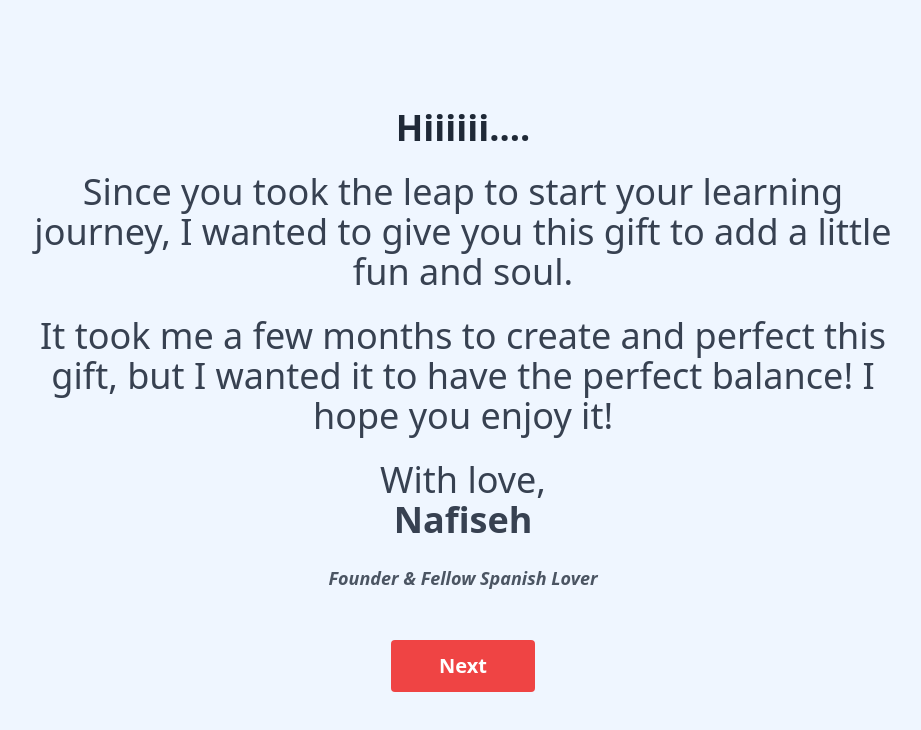
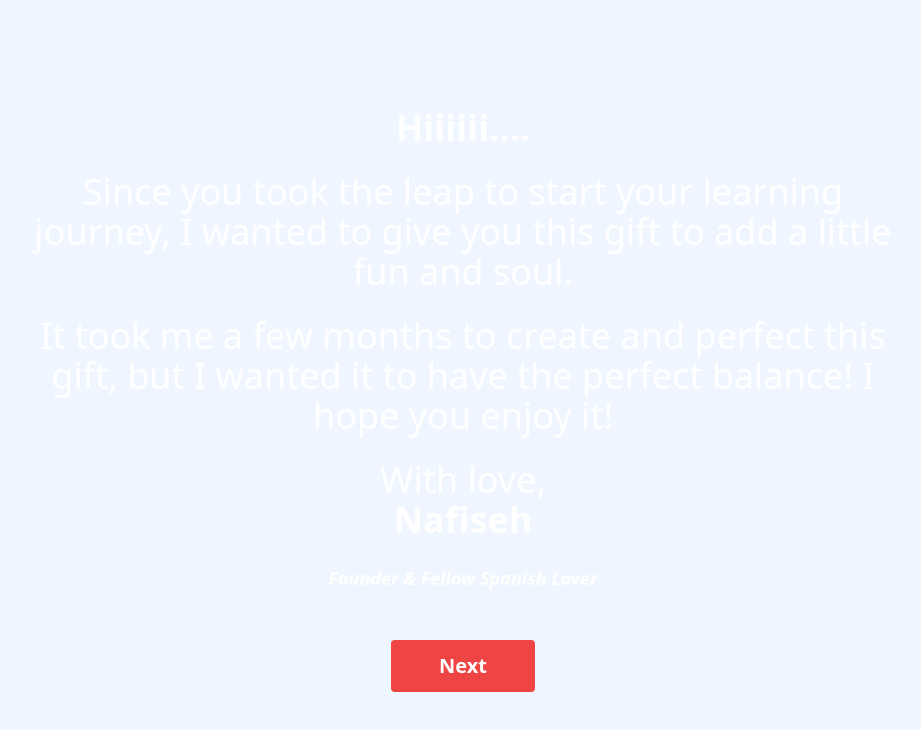
Before and after one commit to Ovi246/studykey-gifts-client, a React (Create React App) app: page / in a window 1280 px wide. Both pictures are taken after a click on the button "Claim your gift now!". Shown: the top 730 px of the page, without its empty margins (177-1098 px from the left). Built offline with nearby package versions, Linux system fonts and the light colour scheme; no server answers.

Commit message:
updated text colors for improved readability in Form component

```diff
--- a/src/App.js
+++ b/src/App.js
@@ -552,7 +552,7 @@ function Form() {
                 Please let me know your order number here. You can find it in
                 your Amazon account under "Orders."
               </label>
-              <p className="text-red-500 my-1">(note- please enter order id exactly as provided by amazon )</p>
+              <p className="text-blue-500 my-1">(note- please enter order id exactly as provided by amazon )</p>
               <input
                 type="text"
                 id="orderId"
@@ -604,7 +604,7 @@ function Form() {
                       <p className="text-green-500 mt-1">Screenshot uploaded successfully!</p>
                     )}
                   </div>
-                  <p className="text-gray-600">
+                  <p className="text-white">
                     *Please upload a screenshot of your review to proceed
                   </p>
                 </div>
@@ -911,21 +911,21 @@ function Form() {
     return (
       <div className="min-h-screen bg-blue-50 flex items-center justify-center p-4">
         <div className="max-w-2xl md:max-w-4xl w-full text-center space-y-6">
-          <h1 className="text-4xl font-bold text-gray-800">Hiiiiii....</h1>
-          <p className="text-xl md:text-4xl text-gray-700 leading-relaxed">
+          <h1 className="text-4xl font-bold text-white">Hiiiiii....</h1>
+          <p className="text-xl md:text-4xl text-white leading-relaxed">
             Since you took the leap to start your learning journey, I wanted to
             give you this gift to add a little fun and soul.
           </p>
-          <p className="text-xl md:text-4xl text-gray-700 leading-relaxed">
+          <p className="text-xl md:text-4xl text-white leading-relaxed">
             It took me a few months to create and perfect this gift, but I
             wanted it to have the perfect balance! I hope you enjoy it!
           </p>
-          <p className="text-xl md:text-4xl text-gray-700">
+          <p className="text-xl md:text-4xl text-white">
             With love,
             <br />
             <span className="font-semibold">Nafiseh</span>
           </p>
-          <p className="text-lg text-gray-600 font-semibold italic">
+          <p className="text-lg text-white font-semibold italic">
             Founder & Fellow Spanish Lover
           </p>
           <div className="pt-6">
```
